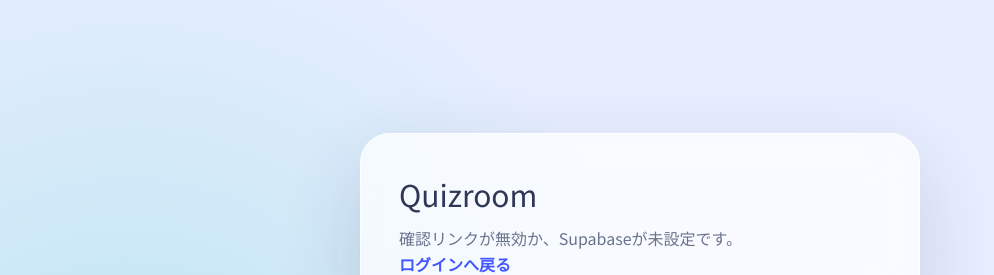
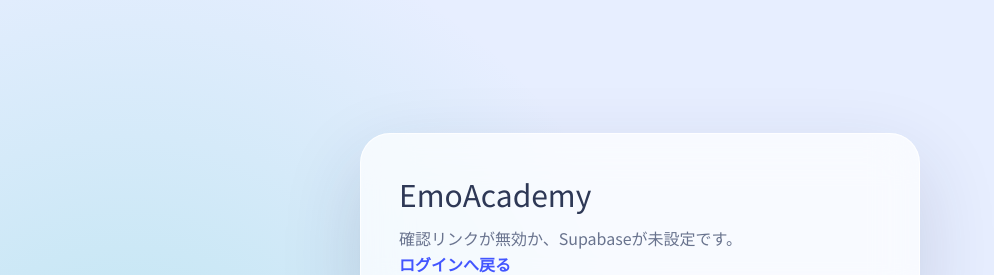
Before and after one commit to oineruna/EmoAcademy, a Next.js app: page /auth/callback in a window 1280 px wide. Shown: the part 176-451 px from the top of the page, without its empty margins (0-994 px from the left). Built offline with nearby package versions, Linux system fonts and the light colour scheme; no server answers.

Commit message:
Rename product to EmoAcademy

```diff
--- a/package.json
+++ b/package.json
@@ -1,5 +1,5 @@
 {
-  "name": "quizroom-web",
+  "name": "emo-academy",
   "version": "0.1.0",
   "private": true,
   "scripts": {
--- a/src/app/auth/callback/page.tsx
+++ b/src/app/auth/callback/page.tsx
@@ -25,5 +25,5 @@
     void completeConfirmation();
   }, [router]);
 
-  return <main className="simple-page"><section className="simple-card"><h1>Quizroom</h1><p>{message}</p><Link className="simple-link" href="/">ログインへ戻る</Link></section></main>;
+  return <main className="simple-page"><section className="simple-card"><h1>EmoAcademy</h1><p>{message}</p><Link className="simple-link" href="/">ログインへ戻る</Link></section></main>;
 }
--- a/src/app/dashboard/page.tsx
+++ b/src/app/dashboard/page.tsx
@@ -45,7 +45,7 @@
 
   return (
     <main className="simple-page"><section className="simple-card">
-      <p className="eyebrow">QUIZROOM</p><h1>ログインできました</h1>
+      <p className="eyebrow">EMOACADEMY</p><h1>ログインできました</h1>
       {message && <p>{message}</p>}
       {user && <><p><strong>{String(user.user_metadata?.display_name || "ユーザー")}</strong><br />{user.email}<br />ロール: {String(user.user_metadata?.role || "未設定")}</p><div className="simple-actions"><button className="submit-button" type="button" onClick={logout}>ログアウト</button><button className="submit-button danger-button" type="button" onClick={deleteAccount}>アカウント削除</button></div></>}
     </section></main>
--- a/src/app/layout.tsx
+++ b/src/app/layout.tsx
@@ -13,7 +13,7 @@
 });
 
 export const metadata: Metadata = {
-  title: "Quizroom",
+  title: "EmoAcademy",
   description: "学びの時間を、もっと自分らしく。",
 };
 
--- a/src/components/auth-screen.tsx
+++ b/src/components/auth-screen.tsx
@@ -138,11 +138,11 @@
         </div>
       </section>
 
-      <section className="auth-panel" aria-label="Quizroom アカウント">
+      <section className="auth-panel" aria-label="EmoAcademy アカウント">
         <div className="liquid-orb orb-one" aria-hidden="true" />
         <div className="liquid-orb orb-two" aria-hidden="true" />
         <div className="auth-inner">
-          <header className="brand-row"><span className="brand">Quizroom</span><span className="secure-badge">⌑ Secure</span></header>
+          <header className="brand-row"><span className="brand">EmoAcademy</span><span className="secure-badge">⌑ Secure</span></header>
           <div className="auth-tabs" role="tablist" aria-label="認証方法">
             <button type="button" role="tab" aria-selected={mode === "signup"} className={`auth-tab ${mode === "signup" ? "active" : ""}`} onClick={() => switchMode("signup")}>新規登録</button>
             <button type="button" role="tab" aria-selected={mode === "login"} className={`auth-tab ${mode === "login" ? "active" : ""}`} onClick={() => switchMode("login")}>ログイン</button>
@@ -150,7 +150,7 @@
 
           {mode === "login" ? (
             <section className="auth-pane" role="tabpanel">
-              <div className="pane-heading"><p className="eyebrow">WELCOME BACK</p><h1>おかえりなさい</h1><p>Quizroomで、前回の学習から続けましょう。</p></div>
+              <div className="pane-heading"><p className="eyebrow">WELCOME BACK</p><h1>おかえりなさい</h1><p>EmoAcademyで、前回の学習から続けましょう。</p></div>
               <form onSubmit={handleLogin}>
                 <label className="field"><span className="field-label">メールアドレス</span><span className="input-shell"><span className="input-icon">@</span><input id="login-email" name="email" type="email" placeholder="name@example.com" autoComplete="email" required /></span></label>
                 <label className="field"><span className="field-line"><span>パスワード</span><button className="inline-action" type="button" onClick={requestPasswordReset}>パスワードを忘れた</button></span><span className="input-shell"><span className="input-icon">⌑</span><input name="password" type={passwordVisible ? "text" : "password"} placeholder="パスワードを入力" autoComplete="current-password" required /><button className="password-toggle" type="button" aria-label={passwordVisible ? "パスワードを隠す" : "パスワードを表示"} onClick={() => setPasswordVisible((value) => !value)}>{passwordVisible ? "╱" : "◉"}</button></span></label>
--- a/src/lib/supabase/client.ts
+++ b/src/lib/supabase/client.ts
@@ -21,7 +21,7 @@
       autoRefreshToken: true,
       detectSessionInUrl: true,
       storage: mode === "local" ? window.localStorage : window.sessionStorage,
-      storageKey: `quizroom-${mode}-auth`,
+      storageKey: `emo-academy-${mode}-auth`,
     },
   });
   return clients[mode]!;
```
Also changed, not shown: 2 other files (tests, documents, lock files or other folders).
